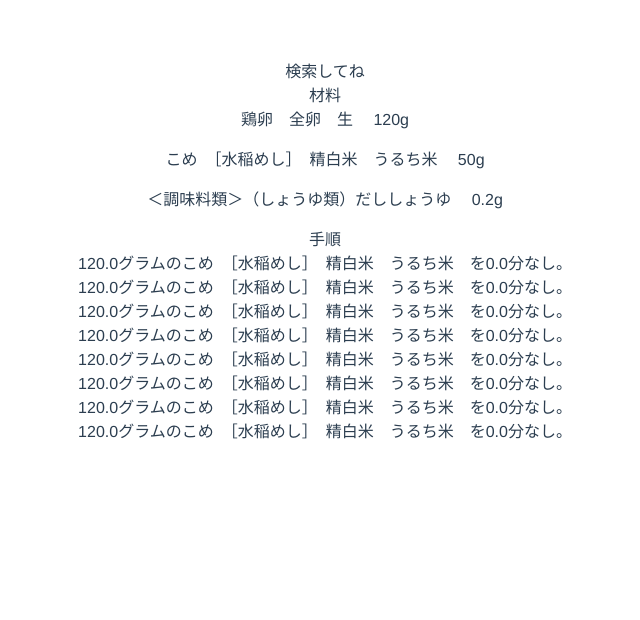
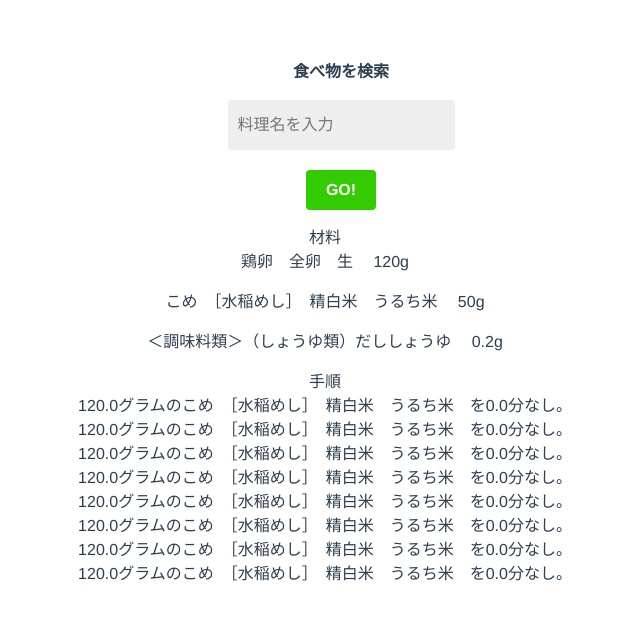
Before and after one commit to jack-app/jackHack2022_F, a Vue app: page / in a window 1280 px wide. Shown: the top 620 px of the page, without its empty margins (315-955 px from the left). Built offline with nearby package versions, Linux system fonts and the light colour scheme.

Commit message:
検索ボックス作りました。

```diff
--- a/src/components/SearchBox.vue
+++ b/src/components/SearchBox.vue
@@ -1,8 +1,67 @@
 <template>
-  <div>検索してね</div>
+
+  <form id="form1" action="自分のサイトURL" method="get">
+    <ul>
+        <li><p id = "foodSearch">食べ物を検索</p></li>
+        <li><input id="sbox1"  name="s" type="text" placeholder="料理名を入力" /></li>
+        <li><input id="sbtn1"  type="submit" value="GO!" /></li>
+    </ul>
+  </form>
+
+
 </template>
 
 <script></script>
 
 <!-- Add "scoped" attribute to limit CSS to this component only -->
-<style scoped></style>
+
+<style scoped>
+
+form #form1{
+    max-width:270px;
+    margin-bottom:15px;
+    padding-top:15%;
+    padding-bottom:4%;
+}
+
+form ul{
+    list-style:none;
+}
+
+
+
+form ul li p#foodSearch {
+    font-weight:bold;
+}
+
+
+form ul li input#sbox1{
+    left:39%;
+    outline:0;
+    height:50px;
+    padding:0 10px;
+    border:none;
+    border-radius:4px;
+    background:#eee;
+}
+
+
+form ul li input#sbtn1{
+    left:53%;
+    width:70px;
+    height:40px;
+    border-radius:4px;
+    background:#3c0;
+    border:none;
+    color:#fff;
+    font-weight:bold;
+    font-size:16px;
+    margin-top:20px;
+}
+
+
+form ul li input#sbtn1:hover{
+color:#000;
+}
+
+</style>
```
